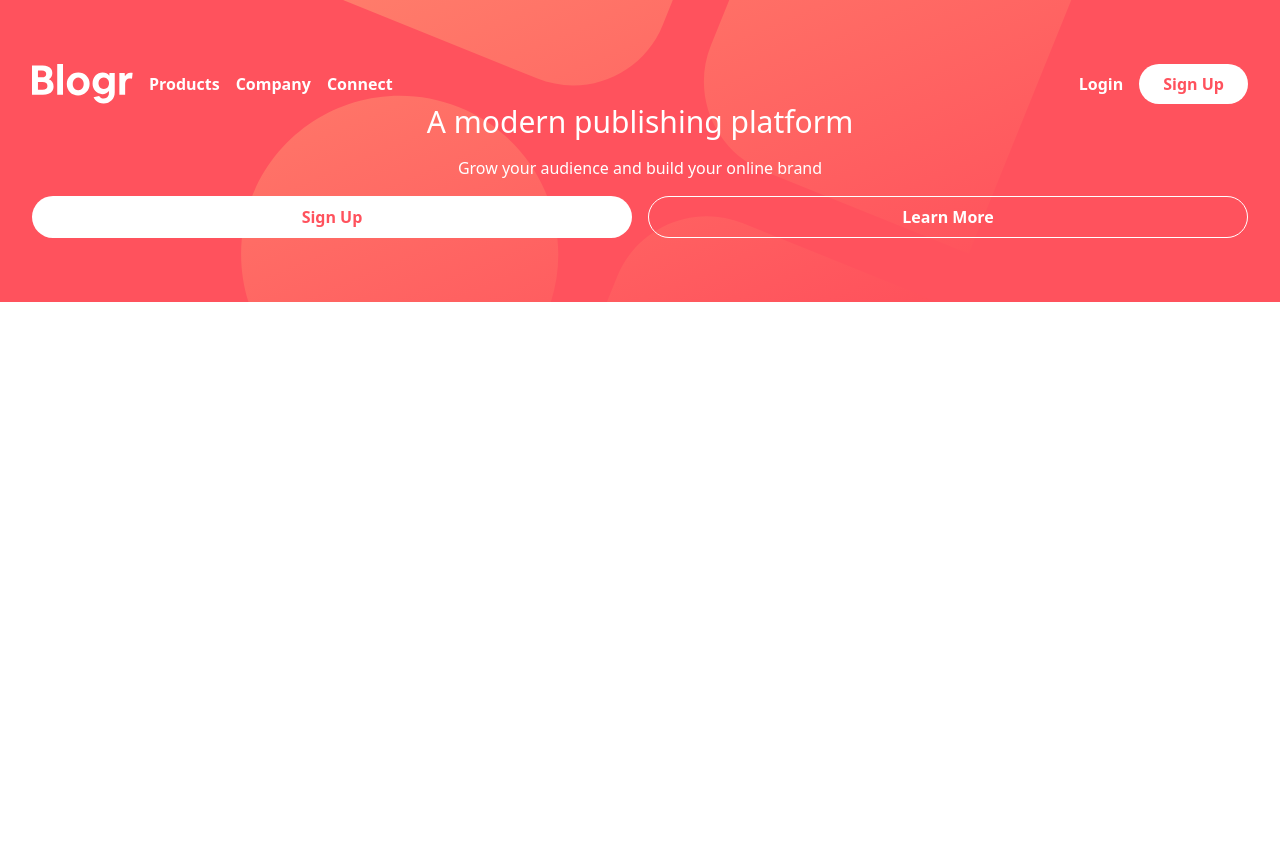
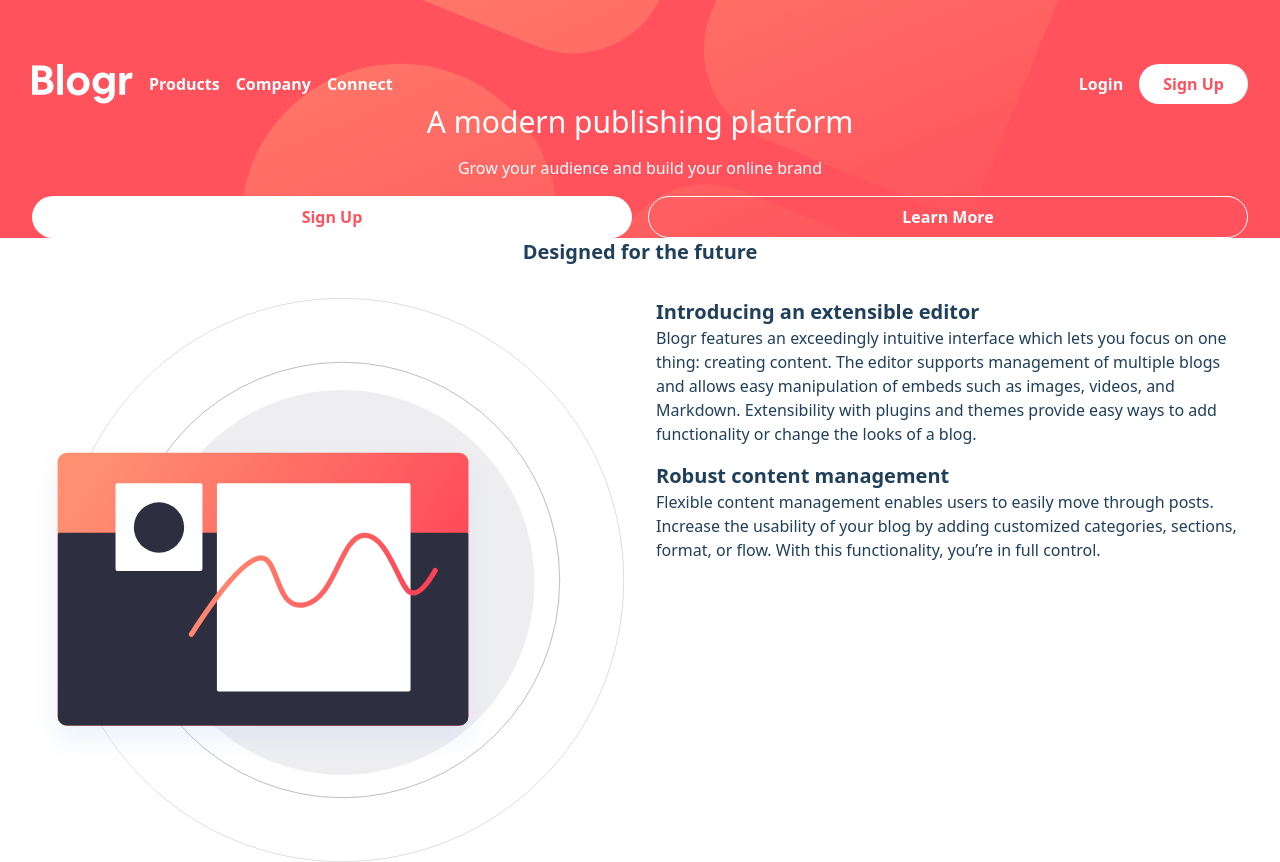
Before and after one commit to emmanueltn007/front-end-mentor-challenges-junior, a React (Vite) app in the folder html-css-and-js/blogr-landing-page/: page / in a window 1280 px wide. Before the commit the page ends 800 px from the top, so only its background shows below. Built offline with nearby package versions, Linux system fonts and the light colour scheme.

Commit message:
Added Designed for Future section

```diff
--- a/html-css-and-js/blogr-landing-page/src/App.jsx
+++ b/html-css-and-js/blogr-landing-page/src/App.jsx
@@ -1,12 +1,16 @@
+import DesignedForFuture from "./components/DesignedForFuture";
 import Header from "./components/Header";
 import SignUp from "./components/SignUp";
 
 function App () {
   return (
-    <div
-      className="px-8 py-16 bg-[hsl(356,100%,66%)] bg-[url('/images/bg-pattern-intro-mobile.svg')] bg-center bg-no-repeat bg-cover">
-      <Header />
-      <SignUp />
+    <div className="">
+      <div className="pt-16 px-8 bg-[hsl(356,100%,66%)] bg-[url('/images/bg-pattern-intro-mobile.svg')] bg-center bg-no-repeat bg-cover">
+        <Header />
+        <SignUp />
+      </div>
+
+      <DesignedForFuture />
     </div>
   );
 }
--- /dev/null
+++ b/html-css-and-js/blogr-landing-page/src/components/DesignedForFuture.jsx
@@ -0,0 +1,49 @@
+function DesignedForFuture() {
+  return (
+    <section className="px-8 max-md:text-center text-[hsl(208,49%,24%)] flex flex-col gap-8">
+      <h2 className="text-xl font-semibold md:text-center">
+        Designed for the future
+      </h2>
+      <div className="flex flex-col md:grid md:grid-cols-2 md:grid-rows-1 gap-8">
+        <div>
+          <img
+            className="md:hidden"
+            src="/images/illustration-editor-mobile.svg"
+            alt="illustration editor mobile image"
+          />
+          <img
+            className="max-md:hidden"
+            src="/images/illustration-editor-desktop.svg"
+            alt="illustration editor desktop image"
+          />
+        </div>
+        <div className="flex flex-col gap-4">
+          <div>
+            <h2 className="text-xl font-semibold">
+              Introducing an extensible editor
+            </h2>
+            <p>
+              Blogr features an exceedingly intuitive interface which lets you
+              focus on one thing: creating content. The editor supports
+              management of multiple blogs and allows easy manipulation of
+              embeds such as images, videos, and Markdown. Extensibility with
+              plugins and themes provide easy ways to add functionality or
+              change the looks of a blog.
+            </p>
+          </div>
+          <div>
+            <h2 className="text-xl font-semibold">Robust content management</h2>
+            <p>
+              Flexible content management enables users to easily move through
+              posts. Increase the usability of your blog by adding customized
+              categories, sections, format, or flow. With this functionality,
+              you’re in full control.
+            </p>
+          </div>
+        </div>
+      </div>
+    </section>
+  );
+}
+
+export default DesignedForFuture;
```
